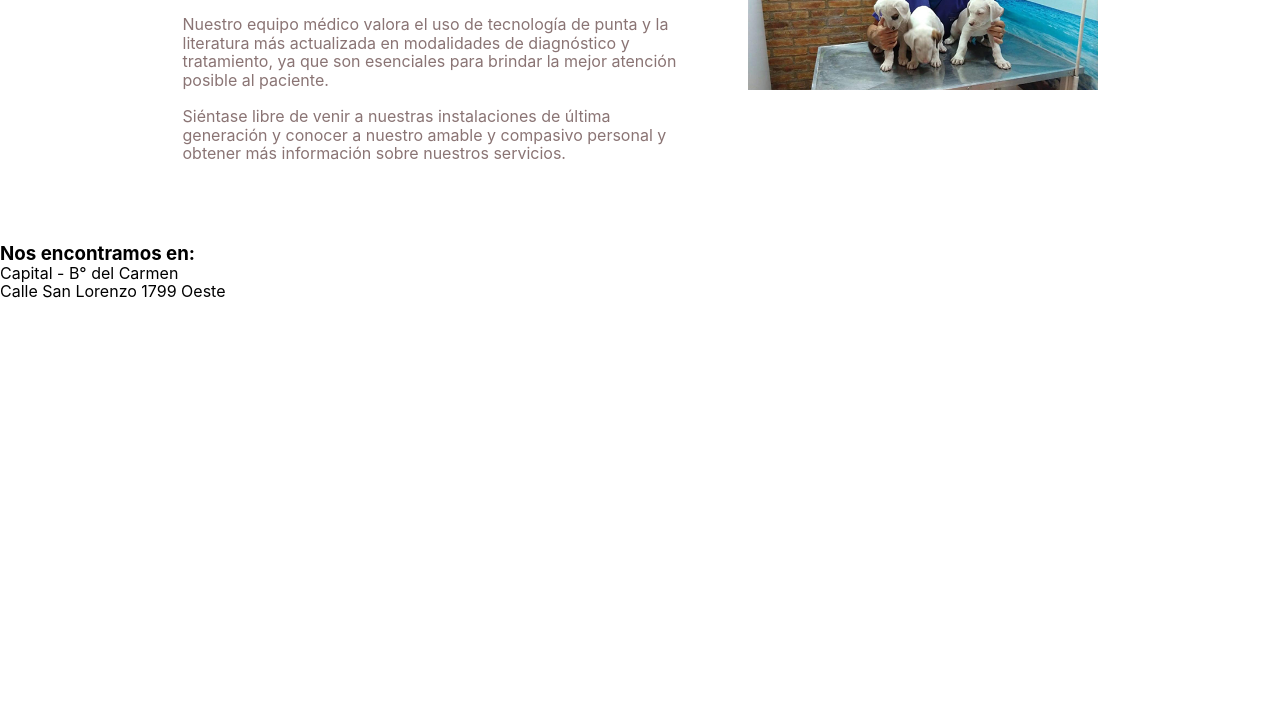
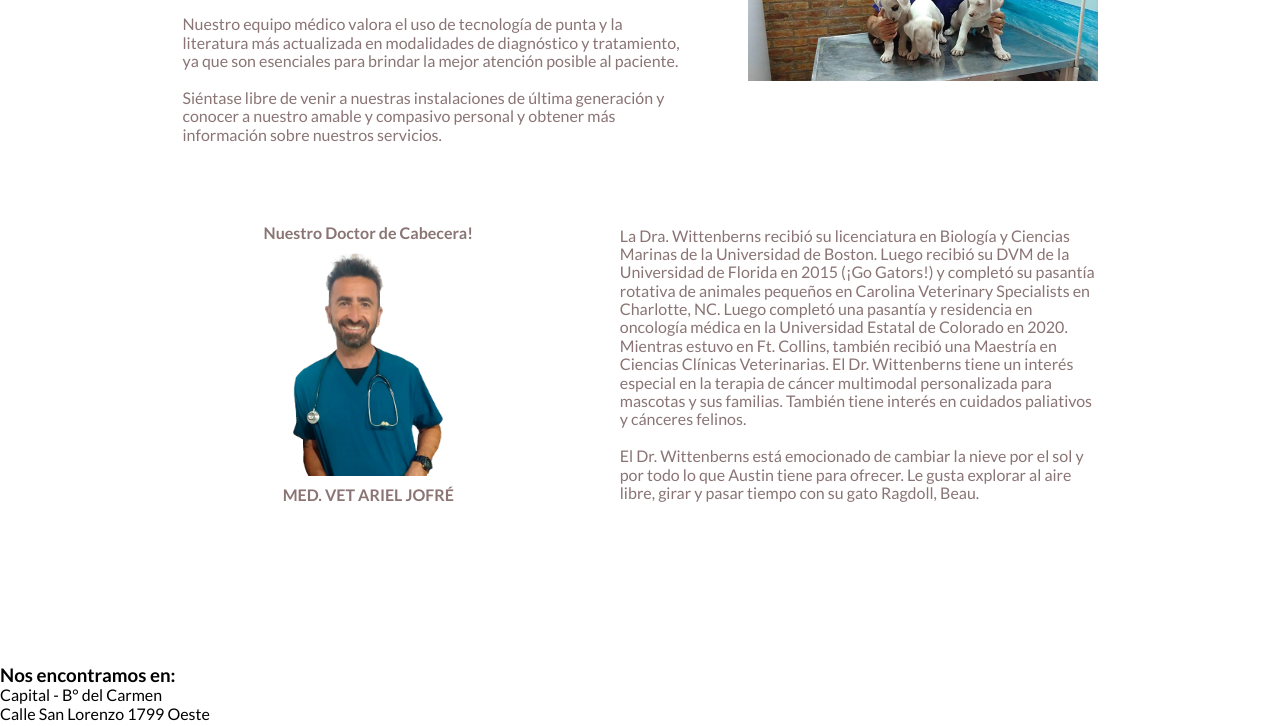
Before and after one commit to Davemvt/New-Proyect-Veterinary, a plain HTML site: page index.html in a window 1280 px wide. Shown: the part 1155-1881 px from the top of the page. Drawn offline with Linux system fonts and the light colour scheme; some packages are replaced by stand-ins of ours.

Commit message:
corregido

```diff
--- a/index.html
+++ b/index.html
@@ -6,6 +6,9 @@
     <meta name="viewport" content="width=device-width, initial-scale=1.0">
     <link rel="stylesheet" href="/normalize.css">
     <link rel="stylesheet" href="/styles.css">
+    <link rel="preconnect" href="https://fonts.googleapis.com">
+    <link rel="preconnect" href="https://fonts.gstatic.com" crossorigin>
+    <link href="https://fonts.googleapis.com/css2?family=Lato:wght@100;300;400;700;900&display=swap" rel="stylesheet">
     <script src="https://kit.fontawesome.com/d0ea633657.js" crossorigin="anonymous"></script>
 
     <title>Veterinaria la Víctoria</title>
@@ -111,7 +114,30 @@
                  <img src="/img/img-3/2-2.jpg" alt="">
             </div>
 
+            <section class="section-doc">
 
+                <div class="doc">
+                    <a href="">
+                        <h2>Nuestro Doctor de Cabecera!</h2>
+                        <img src="/img/img-2/6-4.png" alt="">
+                        <h2>MED. VET ARIEL JOFRÉ</h2>
+                    </a>
+                </div>
+                <div class="text-doc">
+                    <p>La Dra. Wittenberns recibió su licenciatura en Biología y Ciencias Marinas de la Universidad de Boston.
+                         Luego recibió su DVM de la Universidad de Florida en 2015 (¡Go Gators!) y completó su pasantía rotativa
+                          de animales pequeños en Carolina Veterinary Specialists en Charlotte, NC. Luego completó una pasantía
+                          y residencia en oncología médica en la Universidad Estatal de Colorado en 2020. Mientras estuvo en Ft.
+                           Collins, también recibió una Maestría en Ciencias Clínicas Veterinarias. El Dr. Wittenberns tiene un
+                           interés especial en la terapia de cáncer multimodal personalizada para mascotas y sus familias.
+                            También tiene interés en cuidados paliativos y cánceres felinos.
+                            <br> <br>
+                        El Dr. Wittenberns está emocionado de cambiar la nieve por el sol y por todo lo que Austin tiene para
+                         ofrecer. Le gusta explorar al aire libre, girar y pasar tiempo con su gato Ragdoll, Beau.
+
+                       </p>
+                </div>
+            </section>
 
 
      </aside>
--- a/styles.css
+++ b/styles.css
@@ -14,7 +14,7 @@
     margin: 0;
     padding: 0;
     box-sizing: border-box;
-    font-family: -apple-system, BlinkMacSystemFont, 'Segoe UI', Roboto, Oxygen, Ubuntu, Cantarell, 'Open Sans', 'Helvetica Neue', sans-serif;
+    font-family: 'Lato', sans-serif;
 }
 /*______________menu______________*/
 body{
@@ -279,25 +279,27 @@ nav .logo{
 /*___________section doc________________*/
 
 .section-doc{
-    width: 1118px;
+    width: 980px;
     display: flex;
     justify-content: space-around;
-    padding: 0 57px;
+    box-sizing: border-box;
+    margin: 80px auto;
     flex-wrap: wrap;
-    margin: 80px auto;
     align-items: center;
-    flex-wrap: wrap;
 }
 .doc{
     display: flex;
     flex-direction: column;
     flex-wrap: wrap;
-    width: 500px;
+    width: 370px;
 }
 .text-doc{
     flex-wrap: wrap;
     display: flex;
-    width: 500px;
+    width: 477px;
+}
+.text-doc p{
+    color: #8A7474;
 }
 .doc a{
     margin: 0 50px;
@@ -306,7 +308,7 @@ nav .logo{
     align-items: center;
 }
 .doc img{
-    width: 200px;
+    width: 150px;
     object-fit: cover;
     margin: 10px;
 }
@@ -622,20 +624,24 @@ nav .logo{
         justify-content: center;
     }
 
+    .doc{
+        margin-bottom: 35px;
+    }
+
+    .text-doc{
+        width: 360px;
+    }
+
+
+
+}
 
 
 
 
 
 
-
-
-
-
-
-
-    /*____________________________*/
-}
+ /*____________________________*/
 @media (max-width:670px) {
     .menu{
         flex-wrap: wrap;
```
